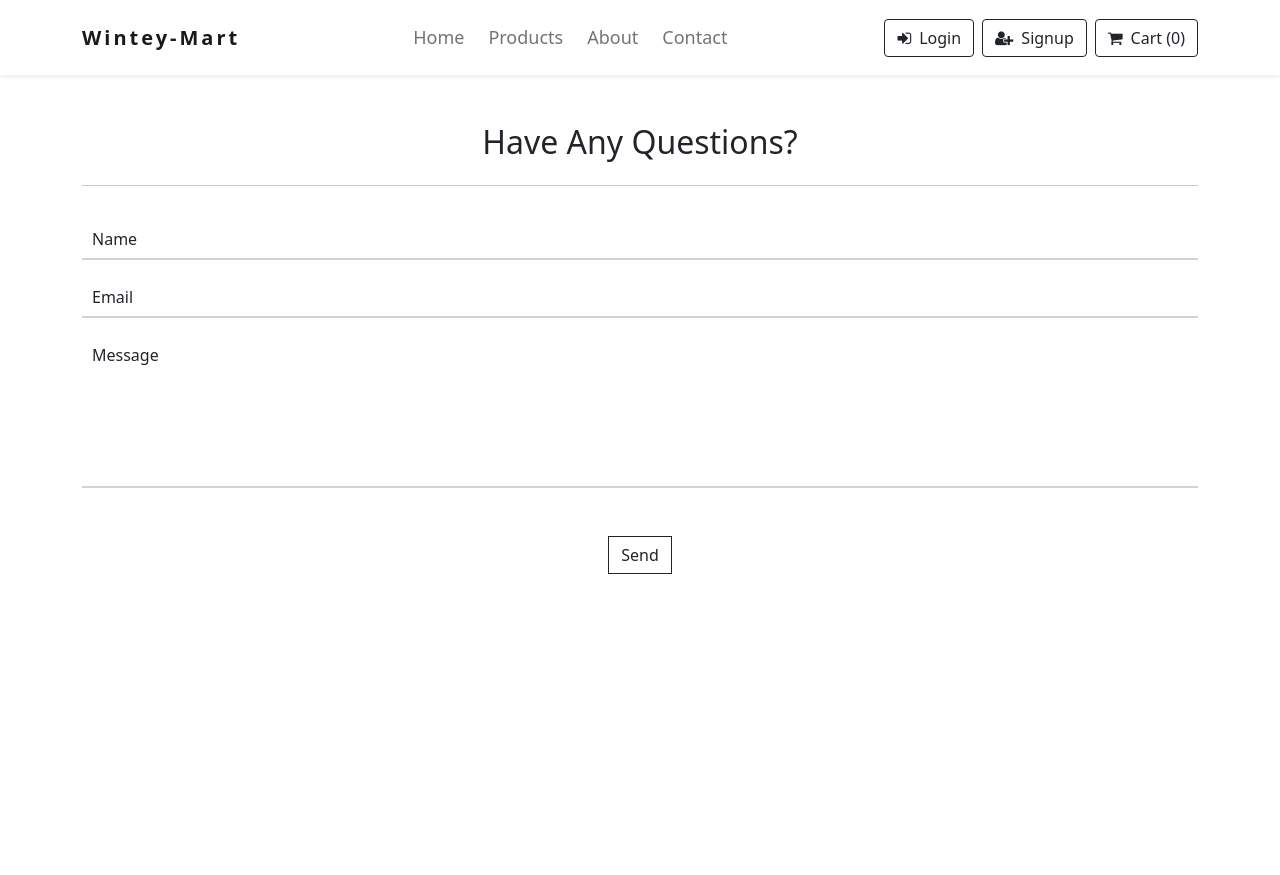
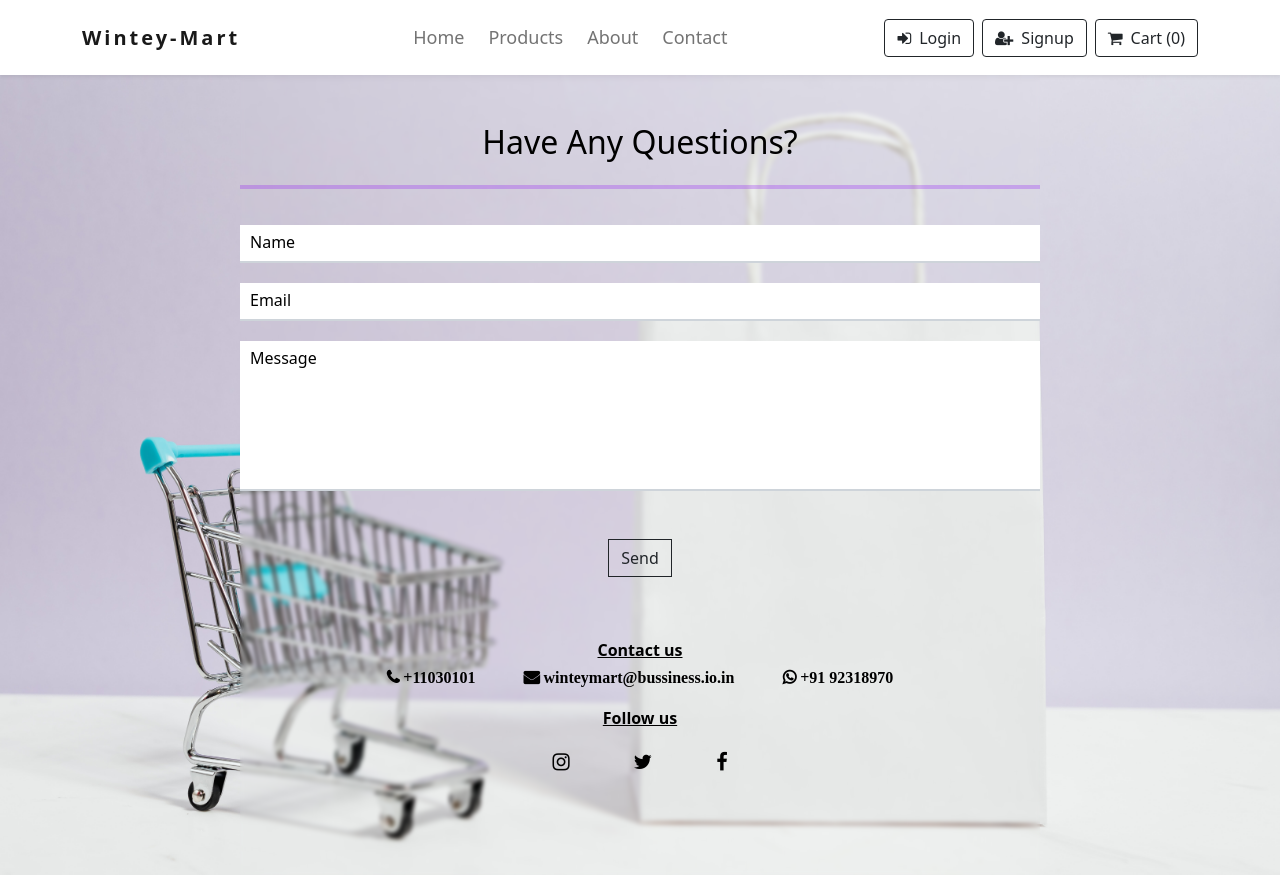
Before and after one commit to Thakur-15x/Winty-Mart, a React (Create React App) app: page /contact in a window 1280 px wide. Built offline with nearby package versions, Linux system fonts and the light colour scheme.

Commit message:
new commit

```diff
--- a/src/App.css
+++ b/src/App.css
@@ -36,6 +36,9 @@
   /* background: #eee; */
 }
 .wrap {
+    backdrop-filter: blur(2px);
+    margin: auto;
+    width: 100vh;
     /* background: linear-gradient(to bottom, #f6f6f6, #e9e9e9); */
     height: 100vh;
 }
@@ -93,8 +96,11 @@
 .sign{
    backdrop-filter: blur(2px);
    margin: auto;
-    max-width: 60%;
+   max-width: 60%;
 }
+.sign1{
+    backdrop-filter: blur(2px);
+ }
 .bg1{
     background: url(./conbg.jpg) center center/cover;
     color: #000000;
--- a/src/components/Cart.js
+++ b/src/components/Cart.js
@@ -65,7 +65,7 @@ function Cart() {
       {stat.length === 0 && emptyCart()}
       {stat.length !== 0 && stat.map(cartItems)}
       {stat.length !== 0 && button()}
-    </>
+     </>
   );
 }
 
--- a/src/components/Contact.js
+++ b/src/components/Contact.js
@@ -3,14 +3,13 @@ import React from "react";
 const Contact = () => {
   return (
     <>
+     <div className=" bg1">
       <div className="wrap">
-        <div className="container">
           <div className="text-center pt-4 pb-3">
             <h2 className="mt-1 mb-4 mt-4">Have Any Questions?</h2>
-            <hr />
+            <hr style={{ height: 4, color: "#8d05fc" }} />
 
             <form className="cool-b4-form" action="/">
-
               {/* <!-- Name --> */}
               <div className="form-group">
                 <div className="md-form md-outline">
@@ -59,6 +58,18 @@ const Contact = () => {
               </div>
             </form>
           </div>
+          <h6 className="fw-bold text-center mb-2"><u>Contact us</u></h6>
+          <div className="d-flex mb-2 justify-content-center">
+          <i className='fw-bold fa fa-phone mx-5' > +11030101</i>
+          <i class="fa fa-envelope fw-bold">  winteymart@bussiness.io.in</i>
+          <i className='fw-bold fa fa-whatsapp mx-5' > +91 92318970</i>
+          </div>
+          <h6 className="fw-bold text-center mt-4"><u>Follow us</u></h6>
+          <div className="d-flex mt-3 justify-content-center">
+          <i class="btn-lg fa fa-instagram mx-3"></i>
+          <i class="btn-lg fa fa-twitter mx-3"></i>
+          <i class="btn-lg fa fa-facebook mx-3"></i>
+          </div>
         </div>
       </div>
     </>
--- a/src/components/buttons/Login.js
+++ b/src/components/buttons/Login.js
@@ -2,8 +2,8 @@ import React from "react";
 
 const Login = () => {
   return (
-    <section className="vh-100">
-      <div className="container py-5 h-100">
+    <section className="vh-100 bg1">
+      <div className="container py-5 h-100 sign1">
         <div className="row d-flex align-items-center justify-content-center h-100">
           <div className="col-md-8 col-lg-7 col-xl-6">
             <img
--- a/src/components/buttons/Signup.js
+++ b/src/components/buttons/Signup.js
@@ -2,7 +2,7 @@ import React from 'react'
 
 const Signup = () => {
     return (
-        <div className='container bg1 '>
+        <div className=' bg1 '>
             <div className="sign">
                 <div className="pt-4 pb-3">
 
```
